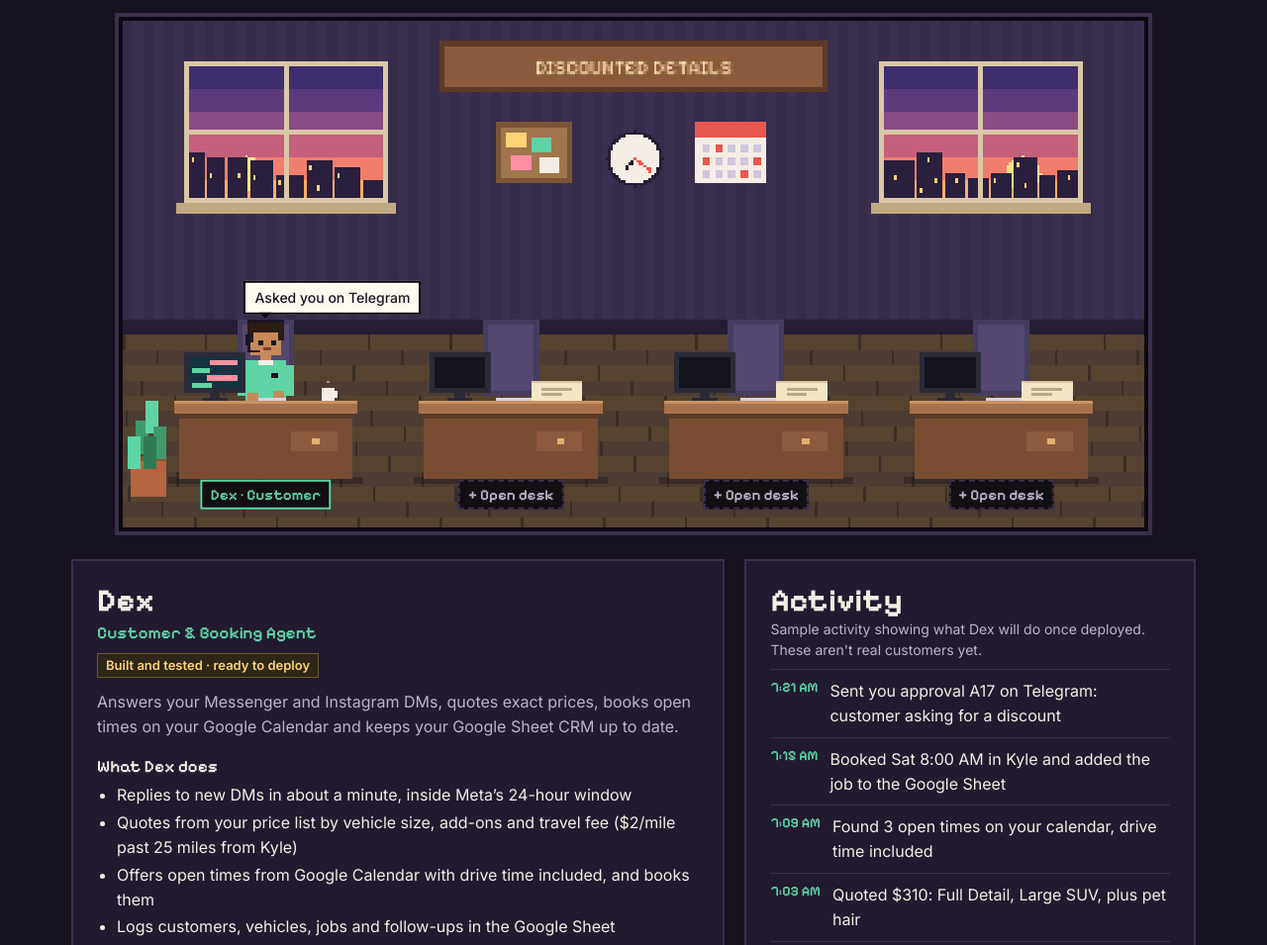
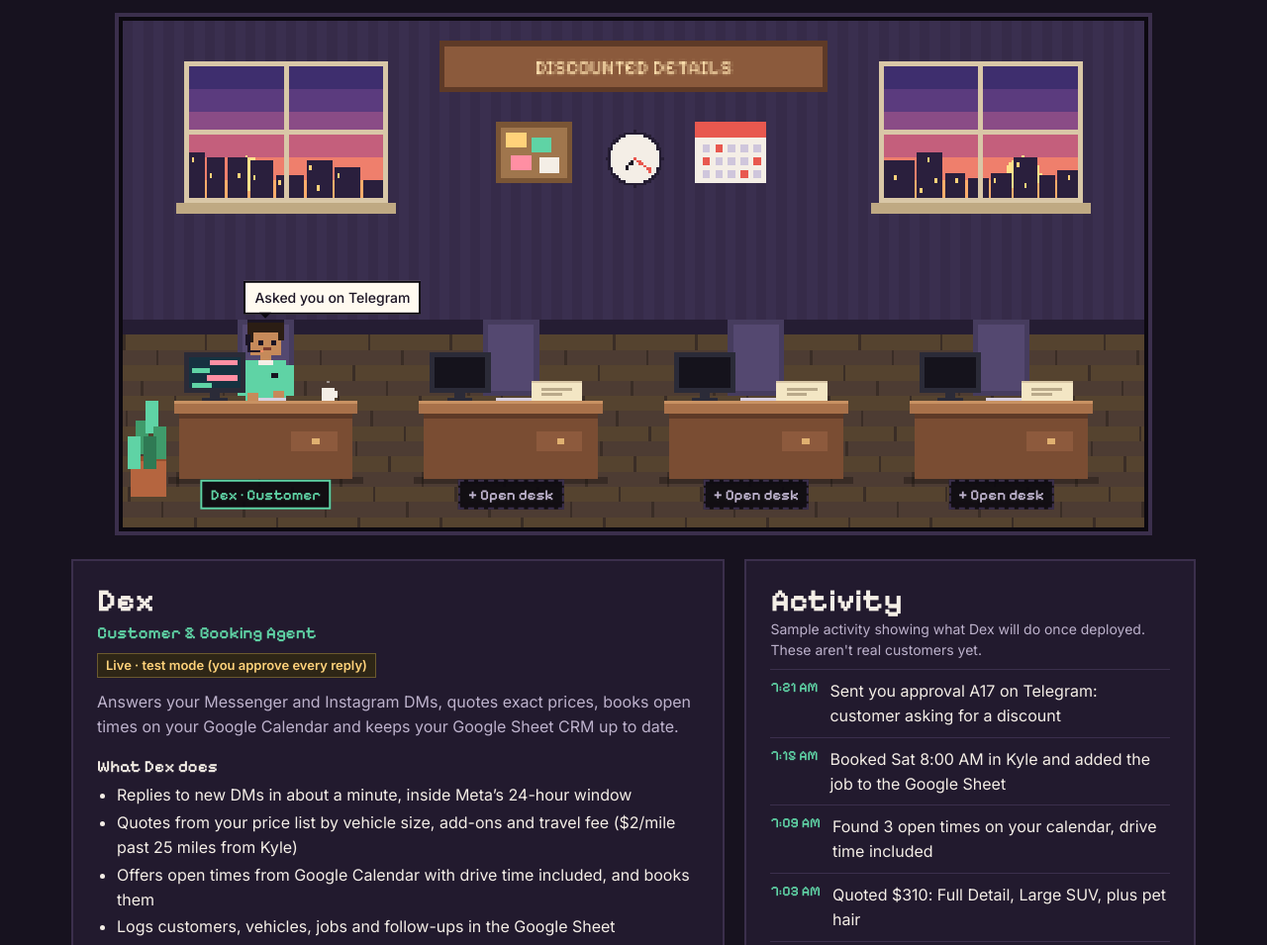
Before and after one commit to discounteddetails/ai--gency, a plain HTML site: page office/index.html in a window 1280 px wide. Shown: the part 128-1083 px from the top of the page at 99% size. Drawn offline with Linux system fonts and the light colour scheme.

Commit message:
Office: Dex is live in test mode
Co-Authored-By: Claude Opus 5.5 <noreply@anthropic.com>
Claude-Session: https://claude.ai/code/session_01DNhCmJnn1b3jaPyAmkGQa9

```diff
--- a/office/index.html
+++ b/office/index.html
@@ -88,7 +88,7 @@ code{background:var(--panel2);padding:1px 5px;font-size:14px;overflow-wrap:anywh
 {
 // ===== Add new agents here. desk: 0-3 (left to right). =====
 const AGENTS=[
-  {id:'dex',desk:0,name:'Dex',role:'Customer & Booking Agent',status:'Built and tested · ready to deploy',
+  {id:'dex',desk:0,name:'Dex',role:'Customer & Booking Agent',status:'Live · test mode (you approve every reply)',
    look:{skin:'#c68a5a',hair:'#2b1d14',shirt:'#5fd3a5'},
    summary:'Answers your Messenger and Instagram DMs, quotes exact prices, books open times on your Google Calendar and keeps your Google Sheet CRM up to date.',
    does:['Replies to new DMs in about a minute, inside Meta’s 24-hour window','Quotes from your price list by vehicle size, add-ons and travel fee ($2/mile past 25 miles from Kyle)','Offers open times from Google Calendar with drive time included, and books them','Logs customers, vehicles, jobs and follow-ups in the Google Sheet','After 24 hours: drafts late replies (up to 7 days) and sends them to you on Telegram for your OK','Writes ready-to-send messages for you when no channel is open','Sends you a summary on Telegram every morning at 6:30'],
```
